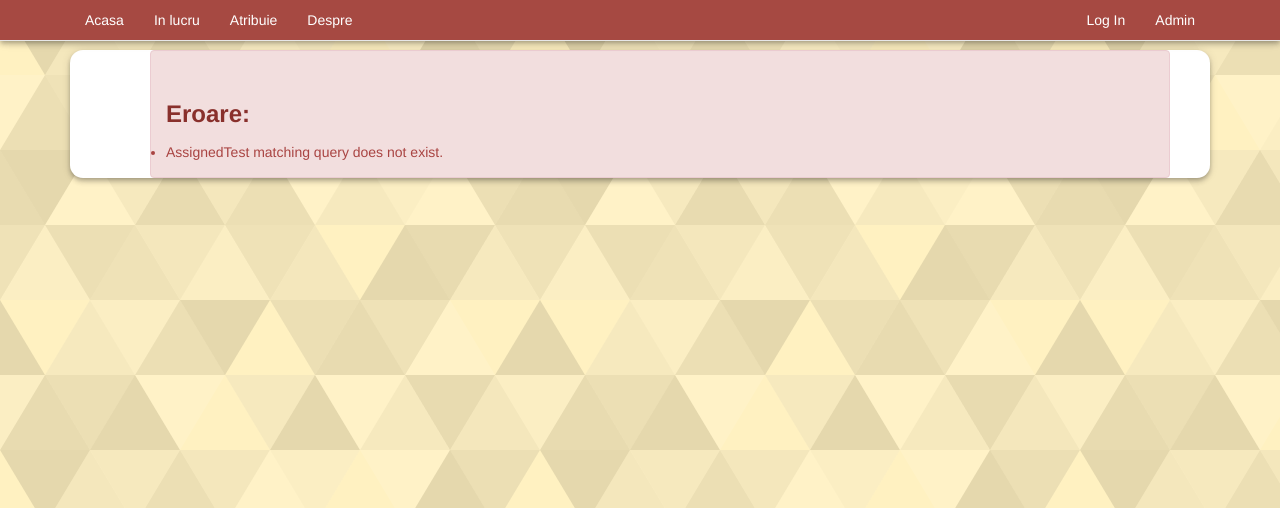
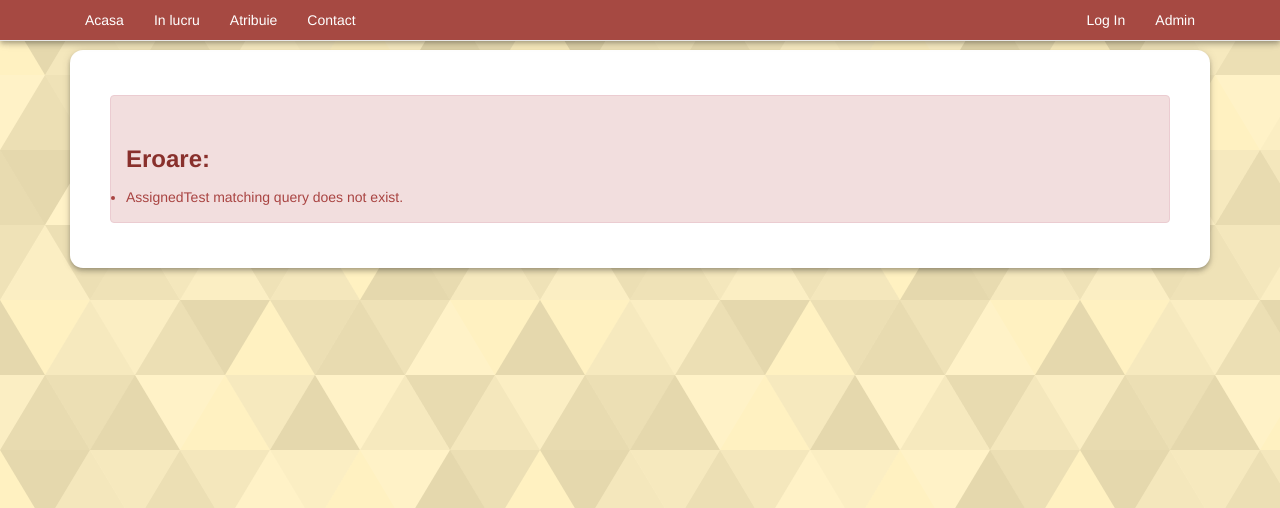
Before and after one commit to Sorinace/Final-project-Django--2021--Scoala-Informala, a Django app: page /query/1 in a window 1280 px wide. Shown: the top 508 px of the page. Run offline with Django 3.2, Linux system fonts and the light colour scheme; data that the repository does not hold is empty; some libraries are stand-ins or nearby versions.

Commit message:
Picture change

```diff
--- a/query/static/css/styles.css
+++ b/query/static/css/styles.css
@@ -14,6 +14,10 @@ h3 {
     color: #89302c;
     padding-top: 15px;
     padding-bottom: 5px;
+}
+
+.messages {
+    padding: 15px 0;
 }
 
 .align {
--- a/query/templates/base.html
+++ b/query/templates/base.html
@@ -15,7 +15,7 @@
           <li><a id="home" class="" href="{% url 'home' %}">Acasa</a></li>
           <li><a id="asigned"class="" href="{% url 'asigned' %}">In lucru</a></li>
           <li><a id="asign"class="" href="{% url 'asign' %}">Atribuie</a></li>
-          <li><a id="about"class="" href="{% url 'about' %}">Despre</a></li>
+          <li><a id="about"class="" href="{% url 'about' %}">Contact</a></li>
           <li style="float:right"><a class="" href="{% url 'admin:index' %}">Admin</a></li>
           {% if user.is_authenticated %}
             <li style="float:right"><a class="" href="{% url 'logout' %}"> {{ user.first_name }} {{ user.last_name }} - Log Out</a></li>
```
Also changed, not shown: query/static/images/image2.jpg, query/static/images/image4.jpg, query/static/images/quiz.jpg.
